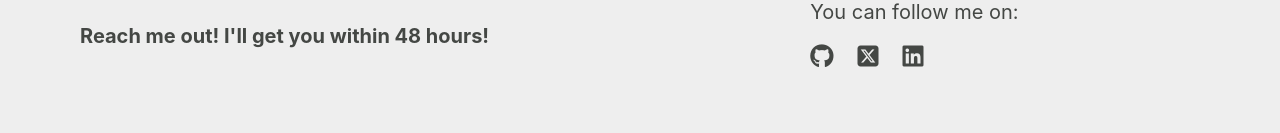
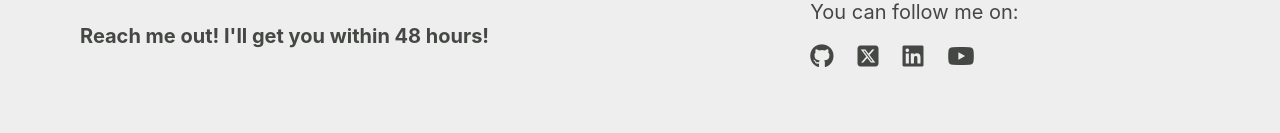
Before and after one commit to MdMahdiHasanTazelly/Md_Mahdi_Hasan_Tazelly, a React (Create React App) app: page / in a window 1280 px wide. Shown: the part 4165-4298 px from the top of the page. Built offline with nearby package versions, Linux system fonts and the light colour scheme.

Commit message:
Added project demo video and YT channel

```diff
--- a/src/components/Footer.js
+++ b/src/components/Footer.js
@@ -56,6 +56,10 @@ function Footer() {
                                <i class="fa-brands fa-linkedin"></i>
                             </a>
 
+                            <a href='https://www.youtube.com/@mahdihasantazelly' target='_blank'>
+                                <i class="fa-brands fa-youtube"></i>
+                            </a>
+
                         </div>
                     </div>
 
--- a/src/components/Projects/Project1.js
+++ b/src/components/Projects/Project1.js
@@ -52,8 +52,12 @@ function Project1(){
                     <button type="button" class="btn btn-primary btn-pro">Live Link</button>
                 </a>
 
-                <button type="button" class="btn btn-primary btn-pro">Demo Video</button>
-
+                <a
+                target="_blank"
+                href="https://youtu.be/qnrr1gJxmJ4?si=qOGo7segcqKrVa4M"
+                >
+                    <button type="button" class="btn btn-primary btn-pro">Demo Video</button>
+                </a>
 
             </div>
 
--- a/src/components/Projects/Project2.js
+++ b/src/components/Projects/Project2.js
@@ -32,7 +32,7 @@ function Project2(){
             </a>
 
             <a
-            href=""
+            href="https://youtu.be/fPR0tZMDGZs?si=X3qyxZDrGuV2MWHP"
             target="_blank">
                 <button type="button" class="btn btn-primary btn-pro">Demo Video</button>
             </a>
```
